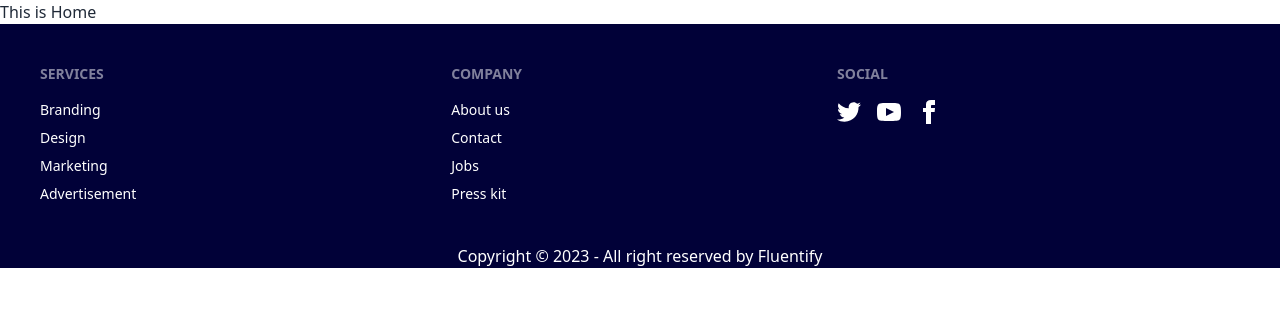
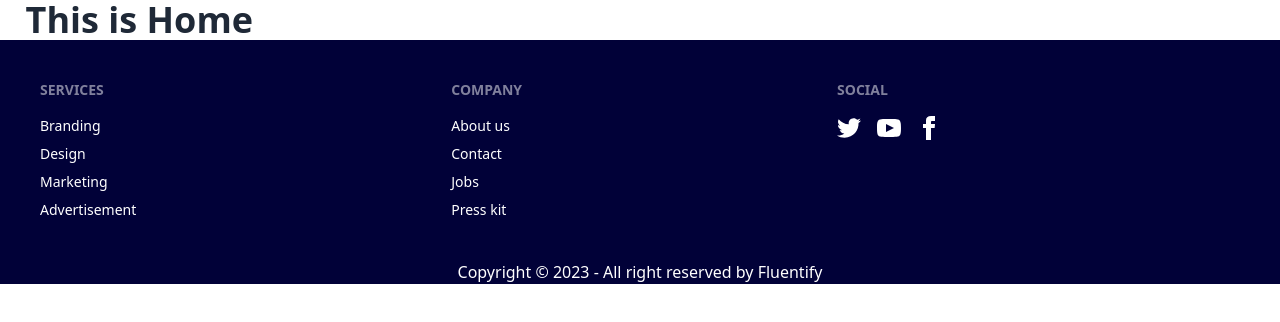
Before and after one commit to roufhasan/fluentify-client, a React (Vite) app: page / in a window 1280 px wide. Shown: the top 322 px of the page. Built offline with nearby package versions, Linux system fonts and the light colour scheme.

Commit message:
navbar improved

```diff
--- a/src/Layout/Main.jsx
+++ b/src/Layout/Main.jsx
@@ -3,10 +3,12 @@ import Footer from "../Pages/Shared/Footer/Footer";
 
 const Main = () => {
   return (
-    <div>
-      <Outlet></Outlet>
+    <>
+      <div className="max-w-[1440px] px-[2%] mx-auto">
+        <Outlet></Outlet>
+      </div>
       <Footer></Footer>
-    </div>
+    </>
   );
 };
 
--- a/src/Pages/Home/Home/Home.jsx
+++ b/src/Pages/Home/Home/Home.jsx
@@ -1,7 +1,7 @@
 const Home = () => {
   return (
     <div>
-      <h1>This is Home</h1>
+      <h1 className="text-4xl font-bold">This is Home</h1>
     </div>
   );
 };
--- a/src/Pages/Shared/Footer/Footer.jsx
+++ b/src/Pages/Shared/Footer/Footer.jsx
@@ -1,7 +1,9 @@
 import { Link } from "react-router-dom";
 
 const Footer = () => {
+  const year = new Date().getFullYear();
   return (
+    <div>
       <div className="bg-[#010138] text-white">
         <footer className="footer p-10">
           <div>
@@ -58,7 +60,8 @@ const Footer = () => {
           </div>
         </footer>
         <div className="text-center">
-        <p>Copyright © 2023 - All right reserved by Fluentify</p>
+          <p>Copyright © {year} - All right reserved by Fluentify</p>
+        </div>
       </div>
     </div>
   );
```
Lines whose indentation alone changed are shown as unchanged.
